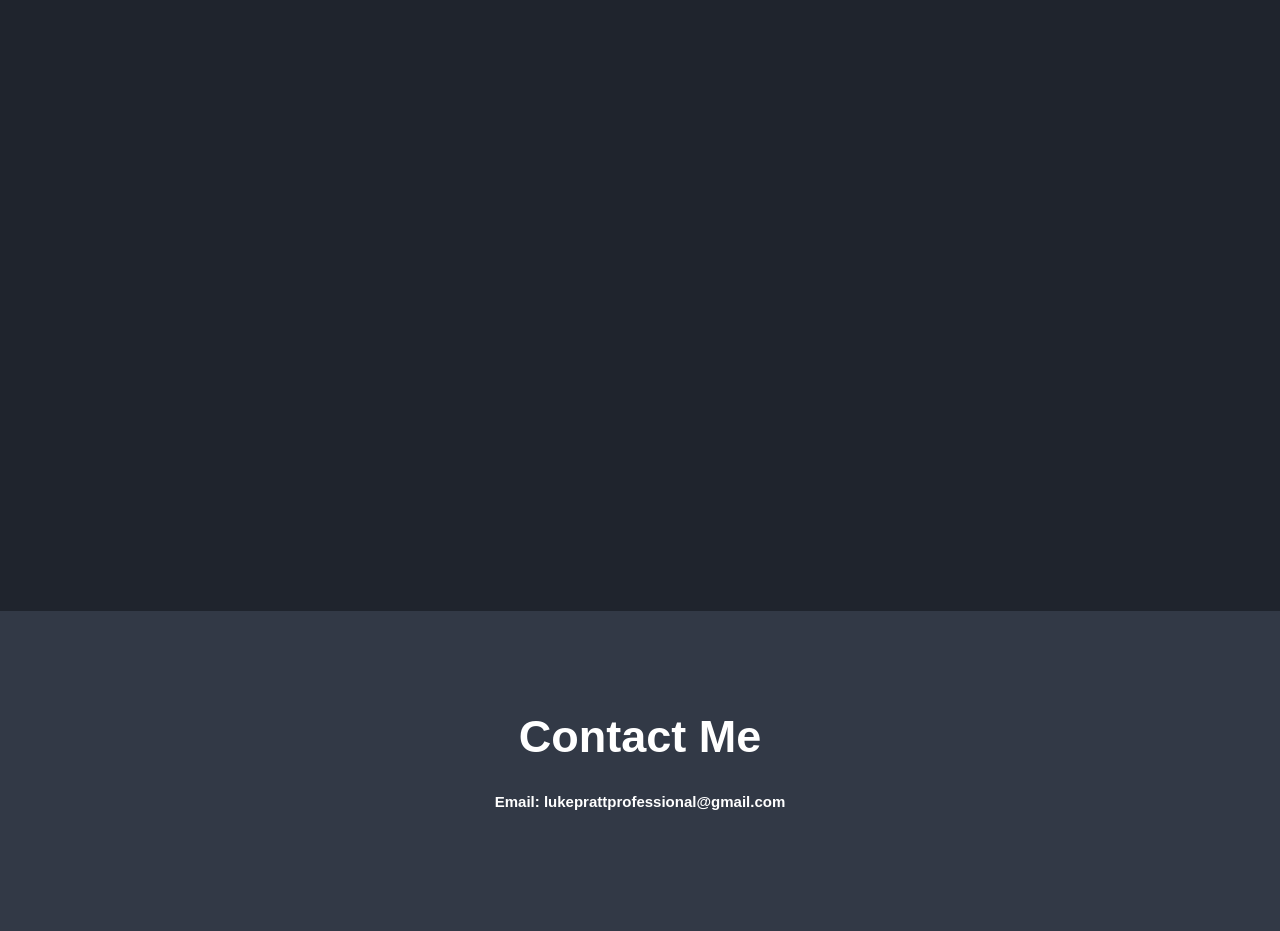
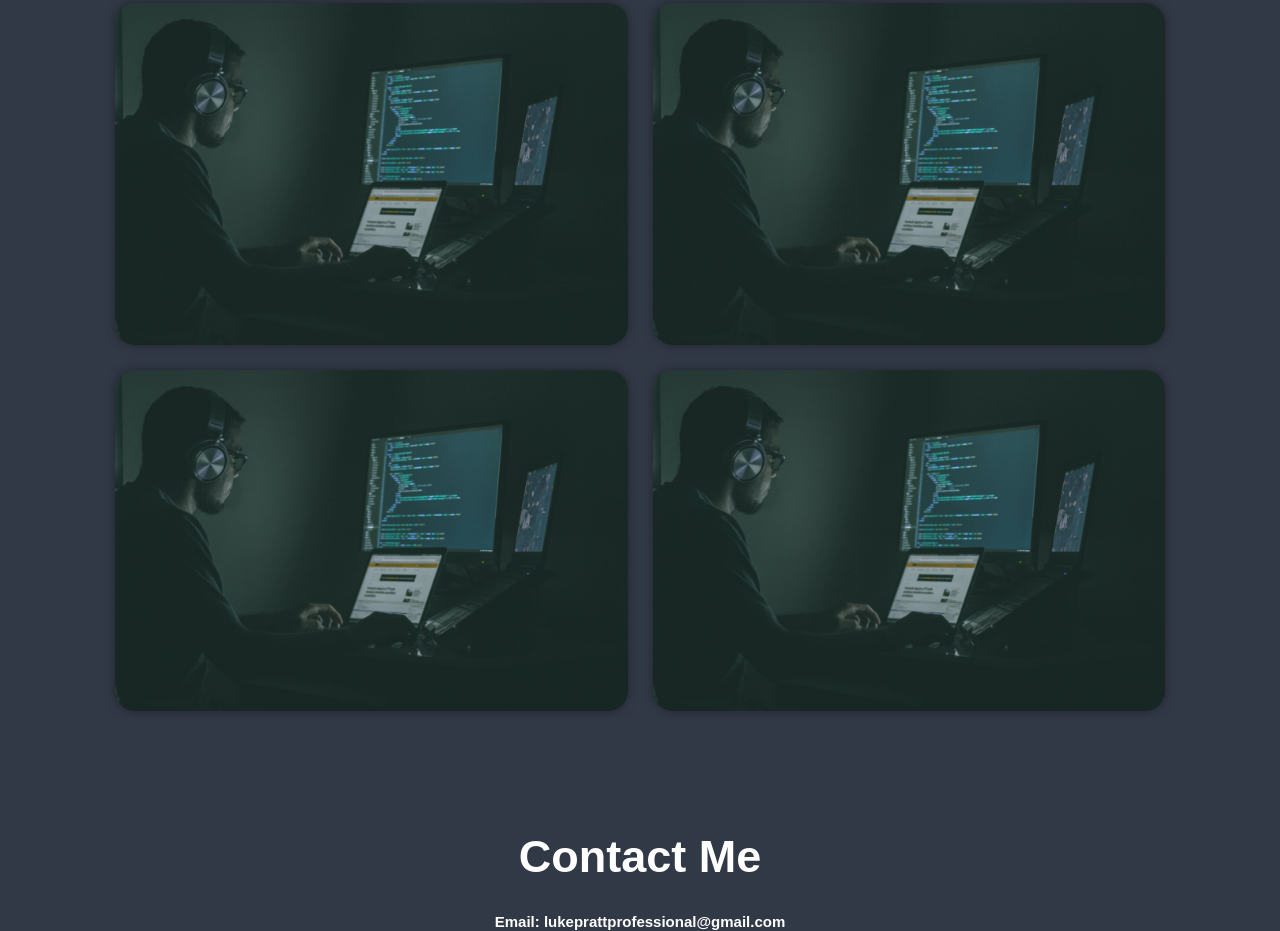
Before and after one commit to lukepratt907/lukepratt907.github.io, a plain HTML site: page index.html in a window 1280 px wide. Shown: the part 1789-2720 px from the top of the page. Drawn offline with nearby package versions, Linux system fonts and the light colour scheme; a script that the page names is missing.

Commit message:
temp portfolio page added

```diff
--- a/index.html
+++ b/index.html
@@ -54,13 +54,47 @@
             <h2 class="heading">About Me</h2>
             <h3>Computer Science Major</h3>
             <p>Aspiring Developer Looking For a Entry Level Position</p><!--Small about me to hook them in-->
-            <a href="#" class="btn">Read More</a>
+            <a href="https://lukepratt907.github.io/About" class="btn">Read More</a>
         </div>
     </section>
 
     <!--Portfolio Page Section Design-->
     <section class="portfolio" id="portfolio">
-
+        <h2 class="heading">Latest Projects(inprogess)</h2>
+        <div class="portfolio-container">
+            <div class="portfolio-box">
+                <img src="temp3.jpg" alt="">
+                <div class="portfolio-layer">
+                    <h4>Type</h4>
+                    <p>Short Description</p>
+                    <a href="#"><i class='bx bx-link-external'></i></a>
+                </div>
+            </div>
+            <div class="portfolio-box">
+                <img src="temp3.jpg" alt="">
+                <div class="portfolio-layer">
+                    <h4>Type</h4>
+                    <p>Short Description</p>
+                    <a href="#"><i class='bx bx-link-external'></i></a>
+                </div>
+            </div>
+            <div class="portfolio-box">
+                <img src="temp3.jpg" alt="">
+                <div class="portfolio-layer">
+                    <h4>Type</h4>
+                    <p>Short Description</p>
+                    <a href="#"><i class='bx bx-link-external'></i></a>
+                </div>
+            </div>
+            <div class="portfolio-box">
+                <img src="temp3.jpg" alt="">
+                <div class="portfolio-layer">
+                    <h4>Type</h4>
+                    <p>Short Description</p>
+                    <a href="#"><i class='bx bx-link-external'></i></a>
+                </div>
+            </div>
+        </div>
     </section>
 
     <!--Contact Me Page Section Design-->
--- a/style.css
+++ b/style.css
@@ -149,3 +149,71 @@ section {
     text-align: center;
     margin-bottom: 3rem;
 }
+/*Portfolio Page*/
+.portfolio {
+    background: var(--second-bg-color);
+}
+.portfolio h2 {
+    margin-bottom: 4rem;
+}
+.portfolio-container {
+    display: grid;
+    grid-template-columns: repeat(2, 1fr);
+    align-items: center;
+    gap: 2.5rem;
+}
+.portfolio-container .portfolio-box {
+    position: relative;
+    border-radius: 2rem;
+    box-shadow: 0 0 1rem var(--bg-color);
+    overflow: hidden;
+    display: flex;
+}
+.portfolio-box img {
+    width: 100%;
+    transition: .5s ease;
+}
+.portfolio-box:hover img {
+    transform: scale(1.1);
+}
+.portfolio-box .portfolio-layer {
+    position: absolute;
+    bottom: 0;
+    left: 0;
+    width: 100%;
+    height: 100%;
+    background: linear-gradient(rgba(0, 0, 0, .1), var(--main-color));
+    display: flex;
+    justify-content: center;
+    align-items: center;
+    flex-direction: column;
+    text-align: center;
+    padding: 0 4rem;
+    transform: translateY(100%);
+    transition: .5s ease;
+
+}
+.portfolio-box:hover .portfolio-layer {
+    transform: translateY(0);
+}
+
+.portfolio-layer h4 {
+    font-size: 3rem;
+}
+.portfolio-layer p {
+    font-size: 1.6rem;
+    margin: .3rem 0 1rem;
+}
+.portfolio-layer a {
+    display: inline-flex;
+    justify-content: center;
+    align-items: center;
+    width: 5rem;
+    height: 5rem;
+    background: var(--text-color);
+    border-radius: 50%;
+}
+.portfolio-layer a i {
+    font-size: 2rem;
+    color: var(--second-bg-color);
+}
```
Also changed, not shown: About.html (+30 -4 lines), temp2.png (added), temp3.jpg (added).
